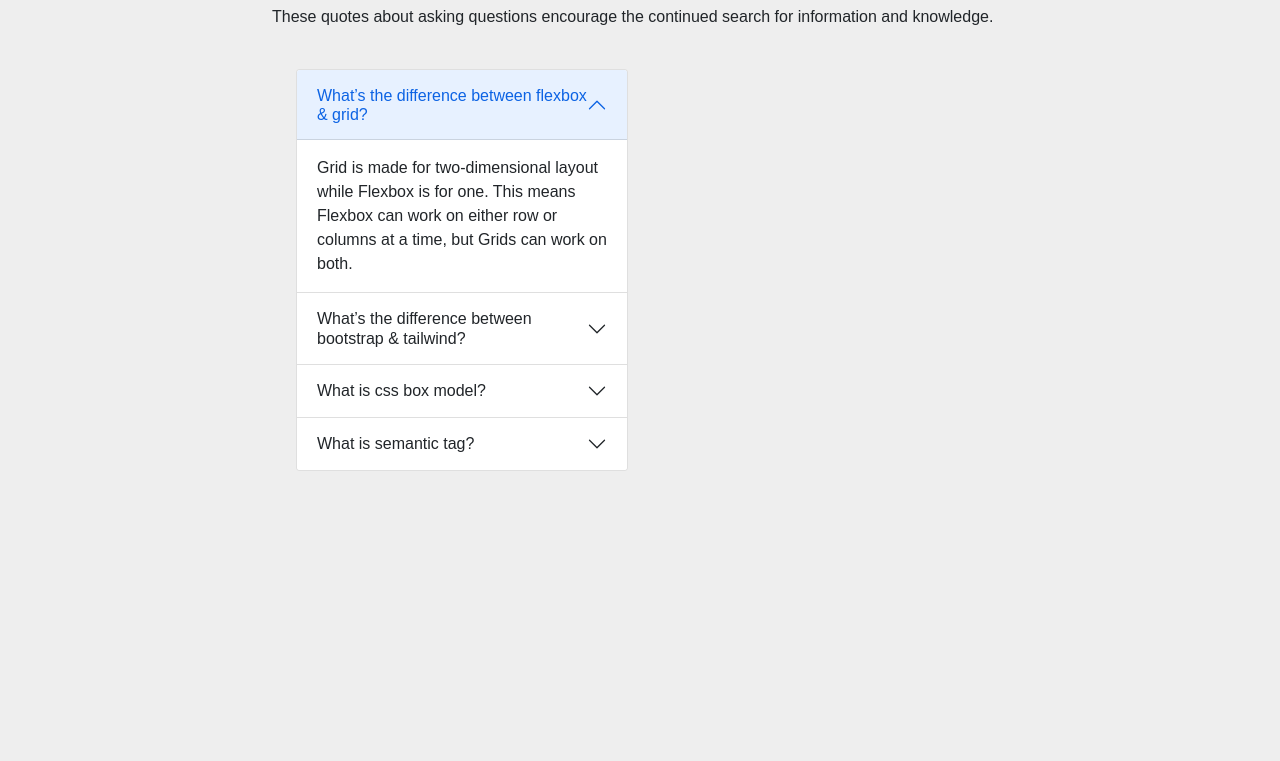
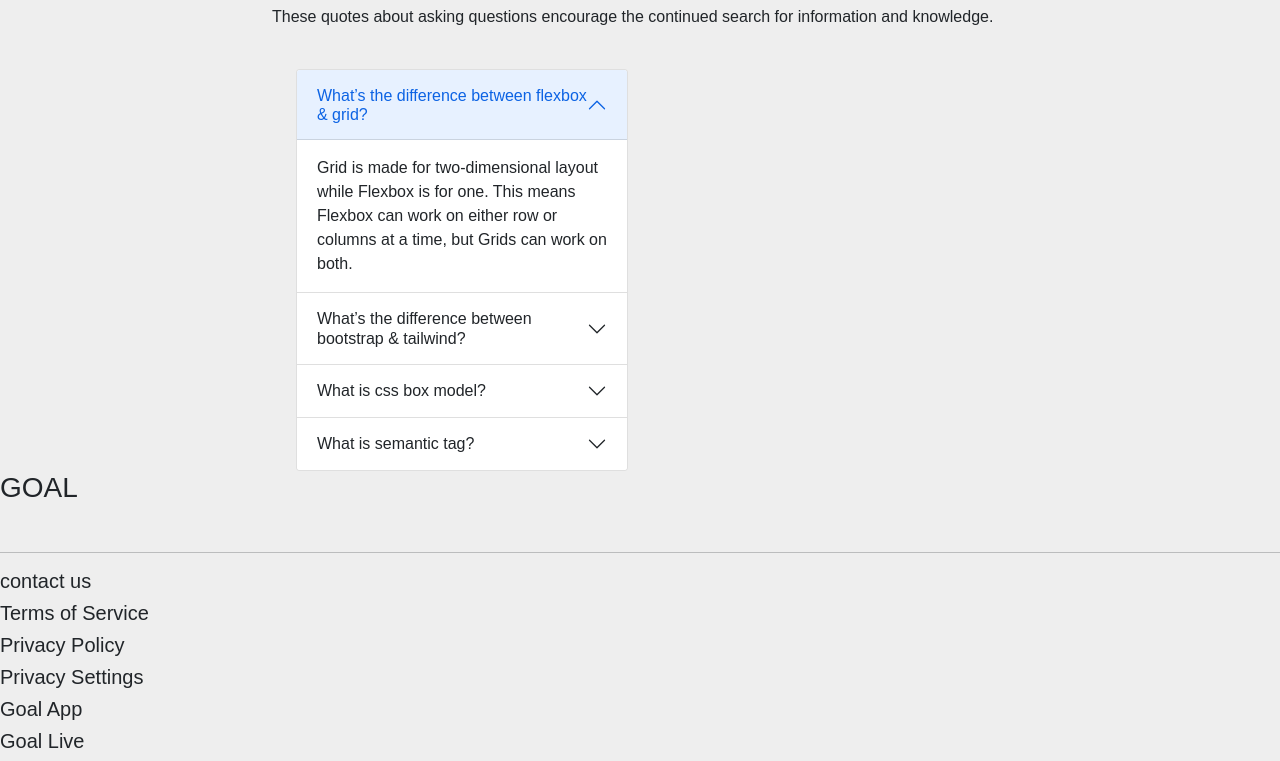
Before and after one commit to sadiahimi/digital-learning, a plain HTML site: page index.html in a window 1280 px wide. Shown: the part 2521-3282 px from the top of the page. Before the commit the page ends 2992 px from the top, so only its background shows below. Drawn offline with nearby package versions, Linux system fonts and the light colour scheme.

Commit message:
footer added

```diff
--- a/index.html
+++ b/index.html
@@ -10,6 +10,7 @@
     <title>Digital Learning</title>
     <link rel="stylesheet" href="style.css">
     <link rel="stylesheet" href="nav.css">
+    <link rel="stylesheet" href="https://cdnjs.cloudflare.com/ajax/libs/font-awesome/4.7.0/css/font-awesome.min.css" />
 </head>
 
 <body>
@@ -230,6 +231,19 @@
         </div>
     </div>
     </section>
+    <footer>
+        <div class="footer-content">
+            <h3>GOAL</h3>
+            <br>
+            <hr class="line">
+            <div class="list">
+                <h5>contact us</h5>
+                <h5 id="line1">Terms of Service </h5>
+                <h5>Privacy Policy </h5>
+                <h5>Privacy Settings </h5>
+                <h5>Goal App</h5>
+                <h5>Goal Live</h5>
+            </div>
 </body>
 
 </html>
```
